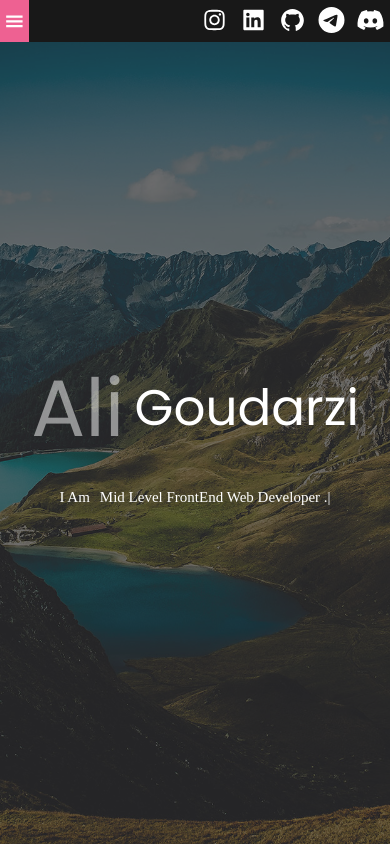
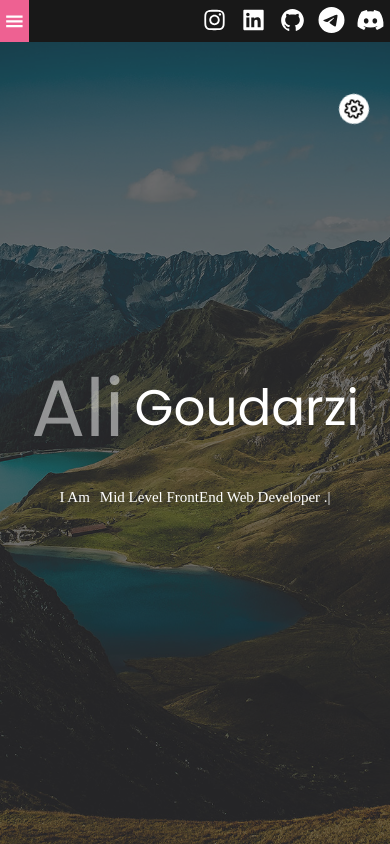
Before and after one commit to dev-aliGoodarzi/ali-goudarzi-rez, a React (Create React App) app: page / in a window 390 px wide. Built offline with nearby package versions, Linux system fonts and the light colour scheme.

Commit message:
fix setting bugs

```diff
--- a/src/Components/Setting/Setting.module.css
+++ b/src/Components/Setting/Setting.module.css
@@ -181,13 +181,15 @@
 @media screen and (max-width: 900px) {
   .settingContainer {
     width: 15vw;
-    height: 50vh !important;
+    height: 40vh !important;
     top: 10%;
     position: fixed;
+    left: 20vw;
   }
   .settingContainer .settingIcon {
     width: 3rem;
     height: 3rem;
+    left: 67vw;
     font-size: 1rem;
   }
   .settingContainer .settingIcon svg {
--- a/src/Components/Setting/Setting.module.scss
+++ b/src/Components/Setting/Setting.module.scss
@@ -119,12 +119,14 @@
 @media screen and (max-width: 900px) {
   .settingContainer {
     width: 15vw;
-    height: 50vh !important;
+    height: 40vh !important;
     top: 10%;
     position: fixed;
+    left: 20vw;
     .settingIcon {
       width: 3rem;
       height: 3rem;
+      left: 67vw;
       font : {
         size: 1rem;
       }
```
Also changed, not shown: 1 other file (tests, documents, lock files or other folders).
